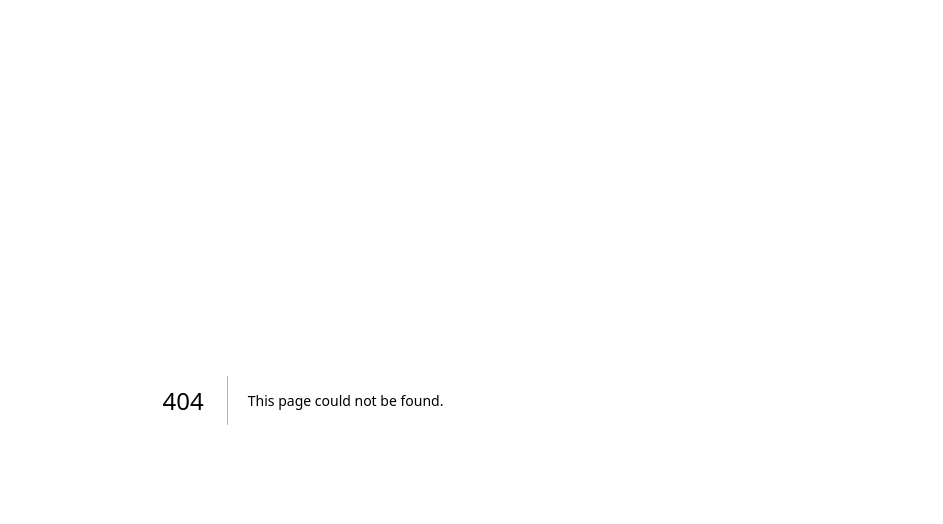
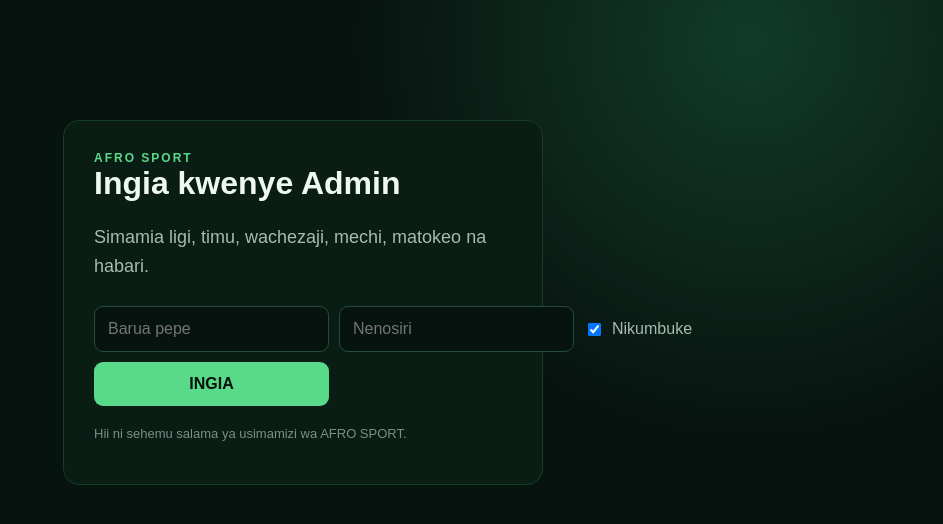
Before and after one commit to Chisostome/AFRO-SPORT, a Next.js app: page /admin/login in a window 1280 px wide. Before the commit this address had no page. Shown: the top 524 px of the page, without its empty margins (337-1280 px from the left). Built offline with nearby package versions, Linux system fonts and the light colour scheme.

Commit message:
feat(auth): add Kiswahili admin login page

```diff
--- /dev/null
+++ b/app/admin/login/page.tsx
@@ -0,0 +1,124 @@
+"use client";
+
+import { FormEvent, useState } from "react";
+import { useRouter, useSearchParams } from "next/navigation";
+import { createClient } from "../../../lib/supabase/client";
+
+export default function AdminLoginPage() {
+  const router = useRouter();
+  const searchParams = useSearchParams();
+  const [email, setEmail] = useState("");
+  const [password, setPassword] = useState("");
+  const [remember, setRemember] = useState(true);
+  const [loading, setLoading] = useState(false);
+  const [error, setError] = useState("");
+
+  const notAdmin = searchParams.get("error") === "not-admin";
+  const next = searchParams.get("next") || "/admin";
+
+  async function submit(event: FormEvent<HTMLFormElement>) {
+    event.preventDefault();
+    setLoading(true);
+    setError("");
+
+    const supabase = createClient();
+    const { error: signInError } = await supabase.auth.signInWithPassword({
+      email: email.trim(),
+      password,
+    });
+
+    if (signInError) {
+      setError("Barua pepe au nenosiri si sahihi.");
+      setLoading(false);
+      return;
+    }
+
+    const { data: userData } = await supabase.auth.getUser();
+
+    if (!userData.user) {
+      setError("Imeshindikana kuthibitisha akaunti yako.");
+      setLoading(false);
+      return;
+    }
+
+    const { data: role, error: roleError } = await supabase
+      .from("user_roles")
+      .select("role")
+      .eq("user_id", userData.user.id)
+      .maybeSingle();
+
+    if (roleError || role?.role !== "admin") {
+      await supabase.auth.signOut();
+      setError("Akaunti hii haina ruhusa ya Admin.");
+      setLoading(false);
+      return;
+    }
+
+    if (!remember) {
+      // Supabase manages the authenticated session cookie. This checkbox
+      // is intentionally informational until we add an explicit session policy.
+    }
+
+    router.replace(next);
+    router.refresh();
+  }
+
+  return (
+    <main className="shell">
+      <div className="page">
+        <div className="login-card">
+          <div className="eyebrow">AFRO SPORT</div>
+          <h1>Ingia kwenye Admin</h1>
+          <p className="lead">Simamia ligi, timu, wachezaji, mechi, matokeo na habari.</p>
+
+          {notAdmin && (
+            <div className="notice error">
+              Akaunti yako imeingia lakini haina ruhusa ya Admin.
+            </div>
+          )}
+
+          {error && <div className="notice error">{error}</div>}
+
+          <form className="form-grid" onSubmit={submit}>
+            <input
+              name="email"
+              type="email"
+              autoComplete="email"
+              placeholder="Barua pepe"
+              value={email}
+              onChange={(event) => setEmail(event.target.value)}
+              required
+            />
+
+            <input
+              name="password"
+              type="password"
+              autoComplete="current-password"
+              placeholder="Nenosiri"
+              value={password}
+              onChange={(event) => setPassword(event.target.value)}
+              required
+            />
+
+            <label style={{ display: "flex", alignItems: "center", gap: 8, color: "#a8bbb0" }}>
+              <input
+                type="checkbox"
+                checked={remember}
+                onChange={(event) => setRemember(event.target.checked)}
+              />
+              Nikumbuke
+            </label>
+
+            <button className="primary" type="submit" disabled={loading}>
+              {loading ? "Inaingia..." : "INGIA"}
+            </button>
+          </form>
+
+          <p style={{ marginTop: 20, color: "#789187", fontSize: 13 }}>
+            Hii ni sehemu salama ya usimamizi wa AFRO SPORT.
+          </p>
+        </div>
+      </div>
+    </main>
+  );
+}
```
